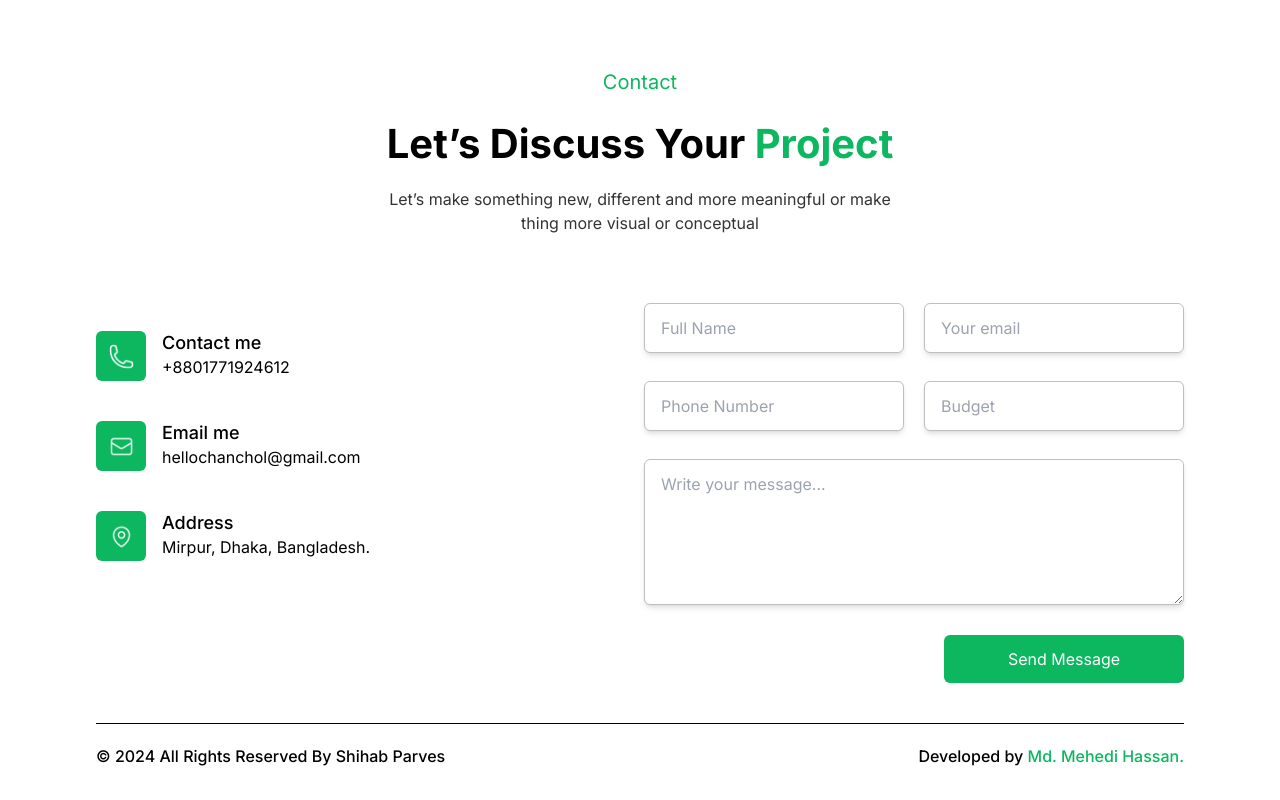
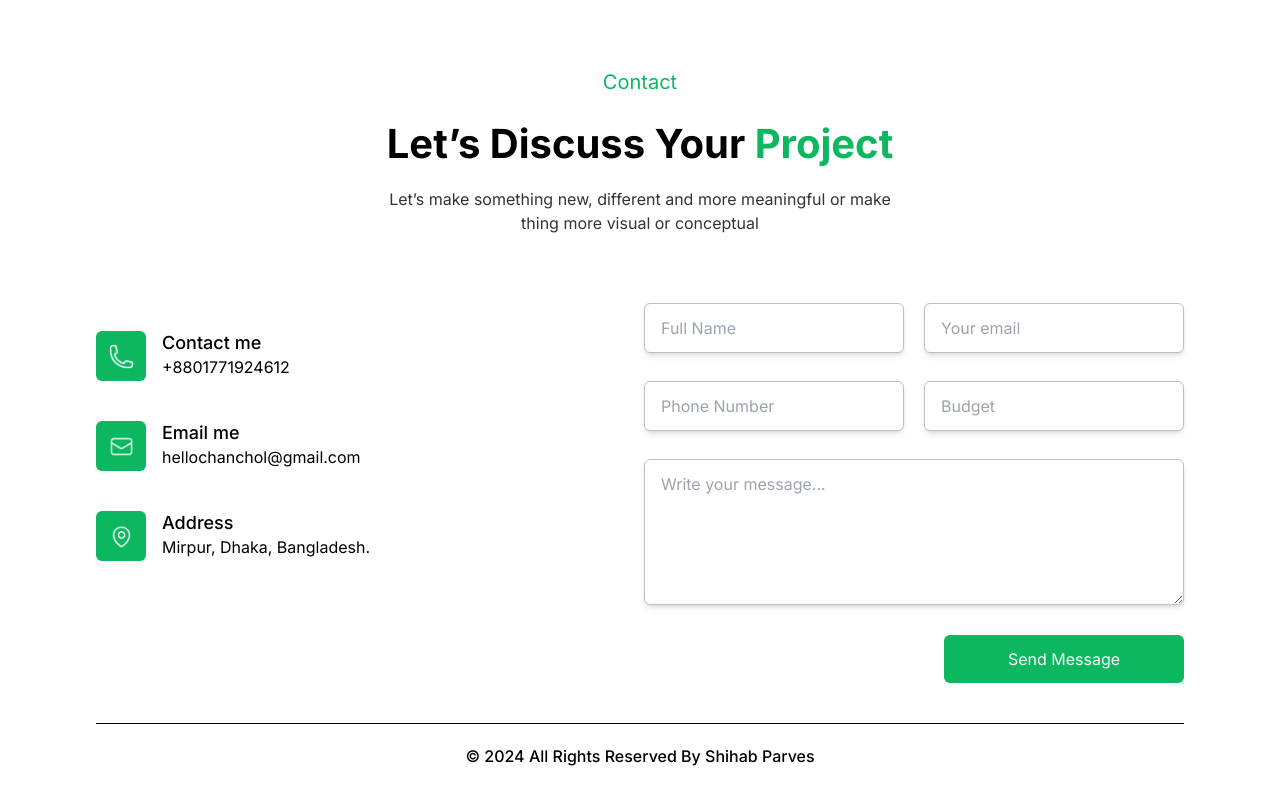
Before and after one commit to mehedihassandev/portfolio-nextjs, a Next.js app: page / in a window 1280 px wide. Shown: the part 5476-6276 px from the top of the page. Built offline with nearby package versions, Linux system fonts and the light colour scheme.

Commit message:
Refactor footer layout by centering text and commenting out developer attribution

```diff
--- a/src/app/_layout/footer.tsx
+++ b/src/app/_layout/footer.tsx
@@ -207,12 +207,12 @@ export const Footer = () => {
                     </div>
                 </div>
 
-                <div className="grid grid-cols-1 lg:grid-cols-2 border-solid border-t border-t-black py-4 items-center justify-between">
-                    <p className="text-sm md:text-base text-black text-left font-medium leading-relaxed lg:leading-8">
+                <div className="grid grid-cols-1 border-solid border-t border-t-black py-4 items-center justify-center">
+                    <p className="text-sm md:text-base text-black text-center font-medium leading-relaxed lg:leading-8">
                         © 2024 All Rights Reserved By Shihab Parves
                     </p>
 
-                    <h4 className="text-sm md:text-base leading-[16px] text-black font-medium text-right pt-3 md:pt-0">
+                    {/* <h4 className="text-sm md:text-base leading-[16px] text-black font-medium text-right pt-3 md:pt-0">
                         Developed by{" "}
                         <a
                             className="text-primary"
@@ -221,7 +221,7 @@ export const Footer = () => {
                         >
                             Md. Mehedi Hassan.
                         </a>
-                    </h4>
+                    </h4> */}
                     {/* <div className="hidden md:flex justify-end gap-4">
                     <a
                         href="#"
```
